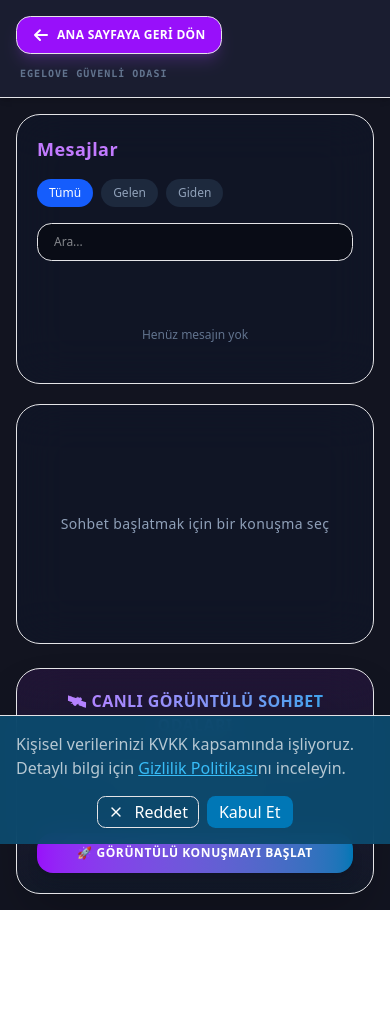
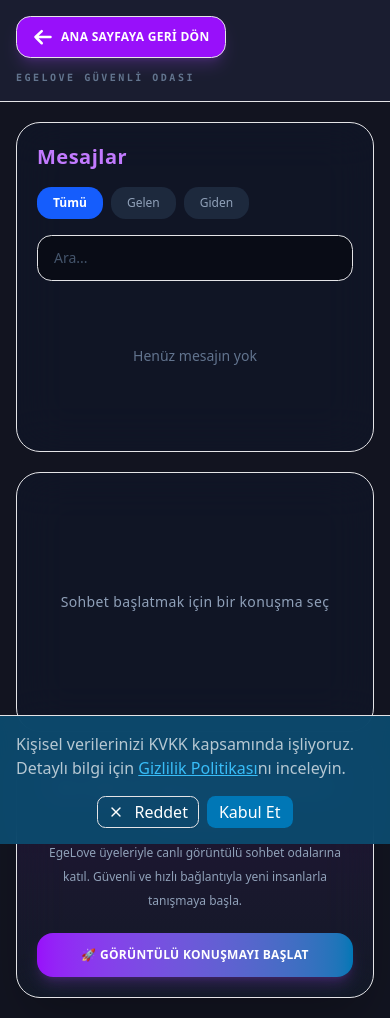
Before and after one commit to ylmzchdr/egelove-backend, a Next.js app in the folder frontend/: page /messages in a window 390 px wide. Before the commit the page ends 910 px from the top, so only its background shows below. Built offline with nearby package versions, Linux system fonts and the light colour scheme.

Commit message:
fix: finalize mobile messages layout

```diff
--- a/frontend/app/messages/page.tsx
+++ b/frontend/app/messages/page.tsx
@@ -1,20 +1,22 @@
 'use client';
 
-import React, { useEffect, useState } from 'react';
+import React from 'react';
 
 export default function MessagesPage() {
-  const [isClient, setIsClient] = useState(false);
-
-  useEffect(() => {
-    setIsClient(true);
-  }, []);
-
-  // 🛰️ BAĞIMSIZ CANLI GÖRÜNTÜLÜ SOHBET PENCERESİ
+  // 🚀 Bağımsız görüntülü sohbet penceresini aç
   const bagimsizKameraAc = () => {
     const width = 450;
     const height = 650;
-    const left = (window.screen.width - width) / 2;
-    const top = (window.screen.height - height) / 2;
+
+    const left = Math.max(
+      0,
+      (window.screen.width - width) / 2
+    );
+
+    const top = Math.max(
+      0,
+      (window.screen.height - height) / 2
+    );
 
     window.open(
       '/canavar-video',
@@ -23,34 +25,42 @@
     );
   };
 
-  if (!isClient) return null;
-
   return (
     <div className="min-h-screen bg-[#121420] text-white flex flex-col">
 
-      {/* 🧭 ÜST NAVİGASYON */}
-      <header className="w-full bg-[#1a1d30] border-b border-white/5 px-4 sm:px-6 py-4 sm:py-5 shadow-md shrink-0">
+      {/* =====================================================
+          ÜST NAVİGASYON
+          ===================================================== */}
+      <header className="w-full bg-[#1a1d30] border-b border-white/10 px-4 sm:px-6 py-4 sm:py-5 shrink-0">
 
         <div className="max-w-6xl mx-auto flex flex-col sm:flex-row sm:items-center sm:justify-between gap-3">
 
-          {/* GERİ DÖN */}
+          {/* Ana Sayfaya Dön */}
           <a
             href="/dashboard"
             className="
-              inline-flex items-center justify-center
-              self-start
+              inline-flex
+              items-center
               gap-2
-              bg-purple-600 hover:bg-purple-500
+              w-fit
+              bg-purple-600
+              hover:bg-purple-500
               text-white
-              px-4 sm:px-6
-              py-2.5 sm:py-3
-              rounded-xl sm:rounded-2xl
-              text-xs sm:text-sm
+              px-4
+              sm:px-6
+              py-2.5
+              sm:py-3
+              rounded-xl
+              sm:rounded-2xl
+              text-xs
+              sm:text-sm
               font-black
-              tracking-wide sm:tracking-wider
+              tracking-wide
               transition-all
-              shadow-lg shadow-purple-500/20
-              border border-purple-400/30
+              shadow-lg
+              shadow-purple-500/20
+              border
+              border-purple-400/30
             "
           >
             <svg
@@ -59,7 +69,7 @@
               viewBox="0 0 24 24"
               strokeWidth={3}
               stroke="currentColor"
-              className="w-4 h-4 sm:w-5 sm:h-5 shrink-0"
+              className="w-5 h-5 shrink-0"
             >
               <path
                 strokeLinecap="round"
@@ -71,111 +81,174 @@
             <span>ANA SAYFAYA GERİ DÖN</span>
           </a>
 
-          {/* GÜVENLİ ODA */}
-          <span
-            className="
-              text-[10px] sm:text-xs
-              font-bold
-              text-slate-500
-              tracking-widest
-              font-mono
-              text-left sm:text-right
-              pl-1 sm:pl-0
-            "
-          >
+          {/* Güvenli Oda Başlığı */}
+          <div className="text-[10px] sm:text-xs font-bold text-slate-500 tracking-[0.25em] font-mono sm:text-right">
             EGELOVE GÜVENLİ ODASI
-          </span>
+          </div>
 
         </div>
       </header>
 
 
-      {/* 📊 ANA İÇERİK */}
-      <main className="flex-1 p-4 sm:p-6 space-y-6 sm:space-y-8 overflow-y-auto">
+      {/* =====================================================
+          ANA İÇERİK
+          ===================================================== */}
+      <main className="flex-1 px-4 sm:px-6 py-5 sm:py-8 overflow-y-auto">
 
-        <div className="max-w-6xl mx-auto grid grid-cols-1 md:grid-cols-3 gap-5 sm:gap-6 mb-6 sm:mb-8">
+        <div className="max-w-6xl mx-auto space-y-5 sm:space-y-8">
 
-          {/* 💬 MESAJ LİSTESİ */}
+
+          {/* =================================================
+              MESAJLAR + SOHBET
+              ================================================= */}
+          <div className="grid grid-cols-1 md:grid-cols-3 gap-5 sm:gap-6">
+
+            {/* ===============================================
+                MESAJ LİSTESİ
+                =============================================== */}
             <div
               className="
+                md:col-span-1
                 bg-slate-900/60
                 backdrop-blur-xl
-              border border-white/10
+                border
+                border-white/10
                 rounded-3xl
-              p-5 sm:p-6
-              h-[270px] md:h-[350px]
-              flex flex-col
-              justify-between
+                p-5
+                sm:p-6
+                min-h-[330px]
+                sm:h-[350px]
+                flex
+                flex-col
               "
             >
+
               <div>
 
-              <h3 className="text-lg font-bold mb-4 tracking-wide text-purple-400">
+                <h3 className="text-xl sm:text-lg font-bold mb-4 tracking-wide text-purple-400">
                   Mesajlar
                 </h3>
 
+                {/* Filtreler */}
                 <div className="flex gap-2 mb-4">
 
-                <button className="bg-blue-600 px-3 py-1.5 rounded-xl text-xs font-medium">
+                  <button
+                    type="button"
+                    className="
+                      bg-blue-600
+                      hover:bg-blue-500
+                      px-4
+                      py-2
+                      rounded-xl
+                      text-xs
+                      font-semibold
+                      transition
+                    "
+                  >
                     Tümü
                   </button>
 
-                <button className="bg-slate-800 px-3 py-1.5 rounded-xl text-xs font-medium text-slate-400">
+                  <button
+                    type="button"
+                    className="
+                      bg-slate-800
+                      hover:bg-slate-700
+                      px-4
+                      py-2
+                      rounded-xl
+                      text-xs
+                      font-medium
+                      text-slate-400
+                      transition
+                    "
+                  >
                     Gelen
                   </button>
 
-                <button className="bg-slate-800 px-3 py-1.5 rounded-xl text-xs font-medium text-slate-400">
+                  <button
+                    type="button"
+                    className="
+                      bg-slate-800
+                      hover:bg-slate-700
+                      px-4
+                      py-2
+                      rounded-xl
+                      text-xs
+                      font-medium
+                      text-slate-400
+                      transition
+                    "
+                  >
                     Giden
                   </button>
 
                 </div>
 
+                {/* Arama */}
                 <input
                   type="text"
                   placeholder="Ara..."
                   className="
                     w-full
                     bg-black/40
-                  border border-white/10
+                    border
+                    border-white/10
                     rounded-xl
-                  px-4 py-2.5
-                  text-xs
+                    px-4
+                    py-3
+                    text-sm
+                    placeholder:text-slate-600
                     focus:outline-none
                     focus:border-purple-500
+                    transition
                   "
                 />
 
               </div>
 
-            <p className="text-xs text-slate-500 text-center py-5 sm:py-8">
+              {/* Boş mesaj alanı */}
+              <div className="flex-1 flex items-center justify-center min-h-[90px]">
+                <p className="text-sm text-slate-500 text-center">
                   Henüz mesajın yok
-            </p>
-
-          </div>
-
-
-          {/* 💬 SOHBET ALANI */}
-          <div
-            className="
-              md:col-span-2
-              bg-slate-900/60
-              backdrop-blur-xl
-              border border-white/10
-              rounded-3xl
-              p-5 sm:p-6
-              h-[240px] md:h-[350px]
-              flex items-center justify-center
-            "
-          >
-            <p className="text-sm text-slate-400 font-medium tracking-wide text-center">
-              Sohbet başlatmak için bir konuşma seç
                 </p>
               </div>
 
             </div>
 
 
-        {/* 🚀 CANLI GÖRÜNTÜLÜ SOHBET PANELİ */}
+            {/* ===============================================
+                SOHBET ALANI
+                =============================================== */}
+            <div
+              className="
+                md:col-span-2
+                bg-slate-900/60
+                backdrop-blur-xl
+                border
+                border-white/10
+                rounded-3xl
+                p-5
+                sm:p-6
+                min-h-[260px]
+                sm:h-[350px]
+                flex
+                items-center
+                justify-center
+              "
+            >
+
+              <p className="text-sm sm:text-base text-slate-400 font-medium tracking-wide text-center">
+                Sohbet başlatmak için bir konuşma seç
+              </p>
+
+            </div>
+
+          </div>
+
+
+          {/* =================================================
+              CANLI GÖRÜNTÜLÜ SOHBET
+              ================================================= */}
           <div
             className="
               max-w-xl
@@ -184,19 +257,23 @@
               from-purple-900/20
               to-pink-900/10
               backdrop-blur-xl
-            border border-purple-500/30
+              border
+              border-purple-500/30
               rounded-3xl
-            p-5 md:p-6
+              p-5
+              sm:p-6
               text-center
               shadow-2xl
             "
           >
 
+            {/* Başlık */}
             <h2
               className="
-              text-base md:text-lg
+                text-lg
+                sm:text-xl
                 font-bold
-              mb-2
+                mb-3
                 tracking-wide
                 text-transparent
                 bg-clip-text
@@ -208,15 +285,20 @@
               🛰️ CANLI GÖRÜNTÜLÜ SOHBET ODALARI
             </h2>
 
-          <p className="text-xs text-slate-400 mb-4 md:mb-6 leading-6">
-            Ana sayfa düzenini ve Next.js şasisini bozmadan,
-            kasanın içindeki o gizli tüneli bağımsız Hereke VIP
-            penceresinde güvenle fırlatır.
+
+            {/* Açıklama */}
+            <p className="text-xs sm:text-sm leading-6 text-slate-400 mb-5 max-w-lg mx-auto">
+              EgeLove üyeleriyle canlı görüntülü sohbet odalarına
+              katıl. Güvenli ve hızlı bağlantıyla yeni insanlarla
+              tanışmaya başla.
             </p>
 
-          <div className="max-w-xs mx-auto">
+
+            {/* Buton */}
+            <div className="max-w-sm mx-auto">
 
               <button
+                type="button"
                 onClick={bagimsizKameraAc}
                 className="
                   w-full
@@ -225,17 +307,18 @@
                   to-pink-600
                   hover:from-purple-500
                   hover:to-pink-500
+                  active:scale-[0.98]
                   text-white
                   font-semibold
-                py-3 px-6
-                md:py-3.5
+                  py-3.5
+                  px-5
                   rounded-2xl
                   text-xs
+                  sm:text-sm
                   transition-all
-                tracking-wider
+                  tracking-wide
                   shadow-lg
-                transform
-                hover:scale-[1.02]
+                  shadow-purple-500/20
                 "
               >
                 🚀 GÖRÜNTÜLÜ KONUŞMAYI BAŞLAT
@@ -245,6 +328,9 @@
 
           </div>
 
+
+        </div>
+
       </main>
 
     </div>
```
Lines whose indentation alone changed are shown as unchanged.
